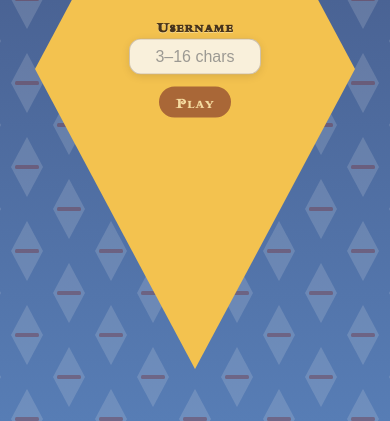
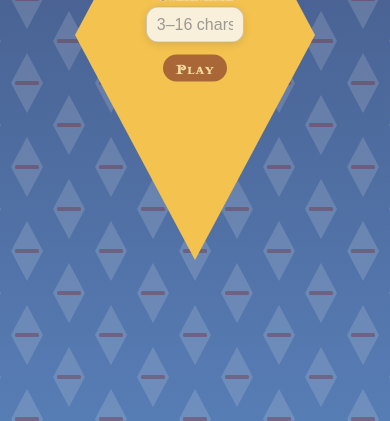
Before and after one commit to KCcooldude11/FlappyAppleTesting, a website with bundled scripts: page index.html in a window 390 px wide. Shown: the part 423-844 px from the top of the page. Built offline with nearby package versions, Linux system fonts and the light colour scheme; files whose address does not match are found by name.

Commit message:
fix: stabilize home UI scaling (breakpoints, use global --home-mw, cap medallion)

```diff
--- a/style.css
+++ b/style.css
@@ -95,9 +95,18 @@ body {
 
 /* Global home sizing variable used to scale the title / medallion UI consistently */
 body {
-  /* Increase the maximum so tablets and large portrait devices render larger
-     home UI. Uses the smaller viewport edge so components scale sensibly. */
-  --home-mw: clamp(160px, min(28vw, 36vh), 520px);
+  /* Base home sizing: conservative default for phones + desktops */
+  --home-mw: clamp(120px, 18vw, 320px);
+}
+
+/* Tablet-specific scaling: allow larger home UI on medium viewports */
+@media (min-width: 700px) and (max-width: 1199px){
+  body { --home-mw: clamp(140px, min(22vw, 30vh), 420px); }
+}
+
+/* Large desktops: moderate cap so elements don't overflow */
+@media (min-width: 1200px){
+  body { --home-mw: clamp(160px, 12vw, 420px); }
 }
 
 /* Use WitcherKnight for all UI text */
@@ -219,8 +228,9 @@ body, #overlay, #gameover, #score, #best, button, .btn {
   text-align: center;
   align-items: center;
   justify-content: center;
-  /* Reserve space for the title at the top to prevent overlap */
-  padding-top: max(140px, 18vw);
+  /* Reserve space for the title at the top using the home sizing variable.
+     Use a minimum so very small screens still have breathing room. */
+  padding-top: max(24px, calc(var(--home-mw) * 0.6));
 }
 
 /* Only make the overlay card clickable, don't give it box styling here */
@@ -260,10 +270,9 @@ body, #overlay, #gameover, #score, #best, button, .btn {
 /* THE medallion fill layer (single painted surface) */
 
 #overlay .overlay-card.overlay-medallion{
-  /* Medallion width: grow with the smaller viewport edge (so on tall or wide
-    devices it uses the limiting dimension). Increased mid/max values so the
-    medallion fills more of tablet screens. */
-  --mw: clamp(160px, min(28vw, 36vh), 520px);
+  /* Use the global --home-mw to keep medallion sizing consistent with the
+    rest of the home UI. This prevents independent oversizing. */
+  --mw: var(--home-mw);
   --mh: calc(var(--mw) * 1.875);
 
   position: relative;
```
